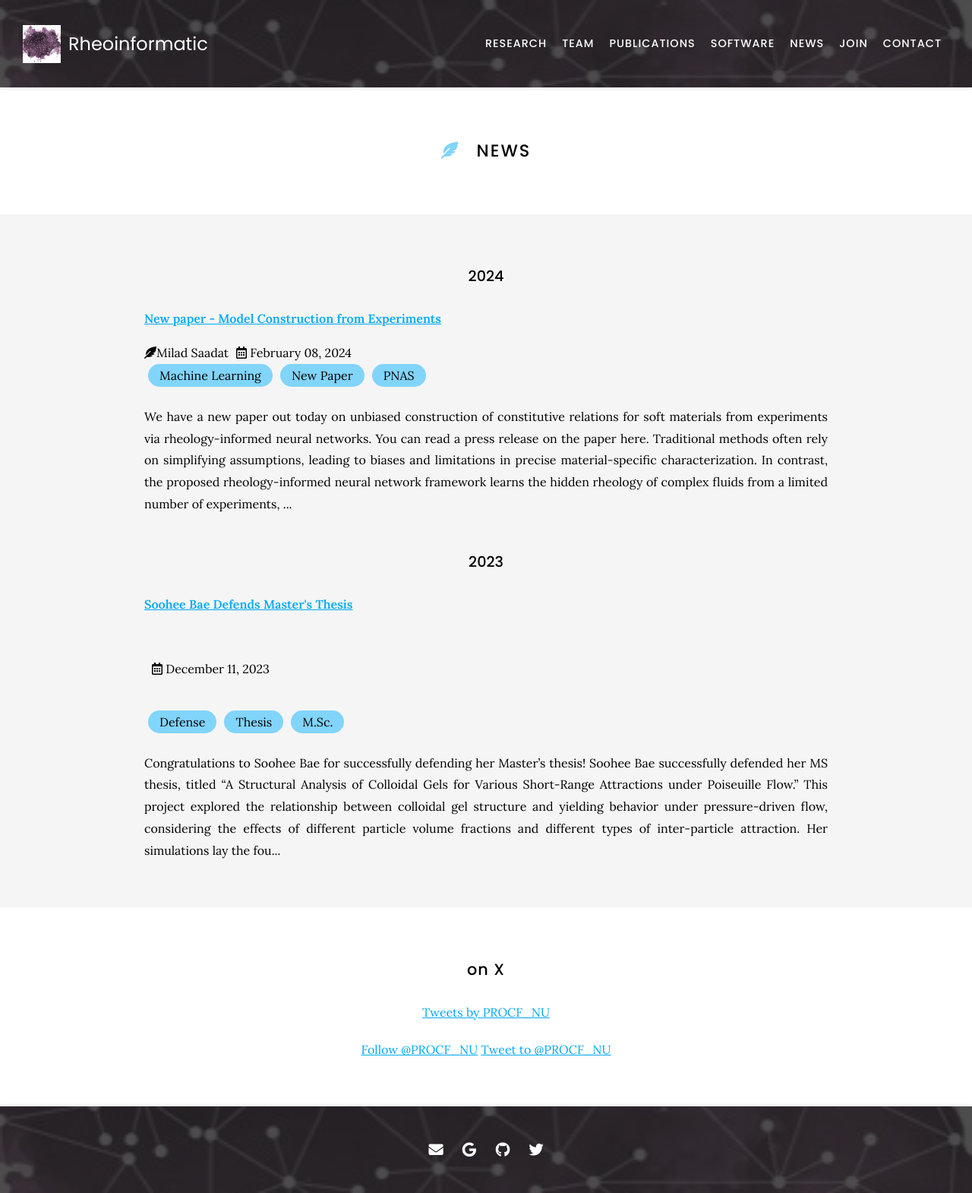
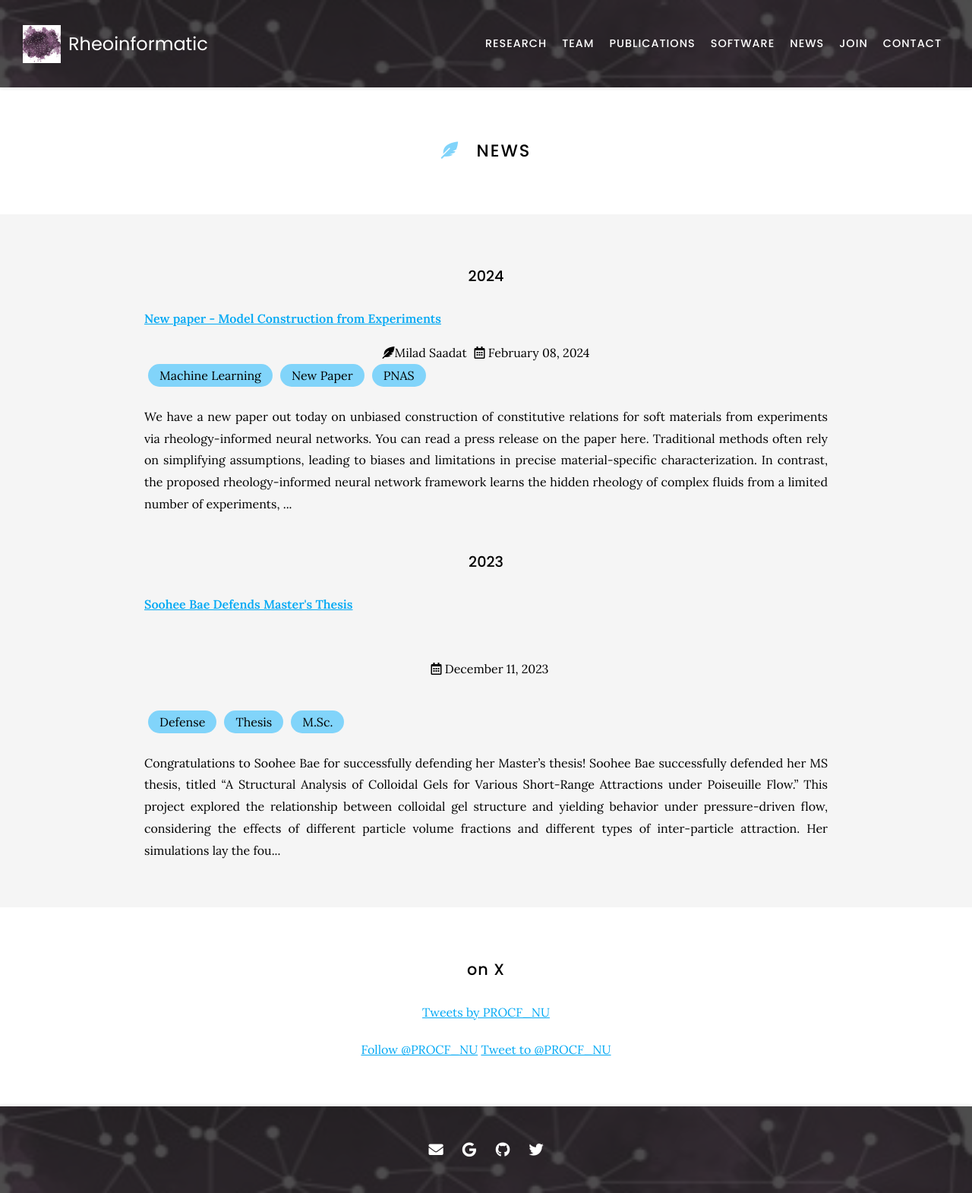
Before and after one commit to procf/procf.github.io, a Jekyll site: the page built from news/index.md, in a window 1280 px wide. Shown: the whole page at 76% size. Built offline with Jekyll 4.4.1, drawn with Linux system fonts in a browser that asks for light colours; nearby versions of some CDN libraries; comment, search, counter and statistics services are not loaded.

Commit message:
News: revert alignment to center

```diff
--- a/css/post-info.scss
+++ b/css/post-info.scss
@@ -7,7 +7,7 @@
 
 .post_info {
   display: flex;
-  justify-content: flex-start; /* Adjust as needed */
+  justify-content: center; /* Adjust as needed */
   align-items: center; /* Adjust as needed */
   margin: 0 -5px; /* Adjust as needed */
 }
@@ -22,7 +22,7 @@
   overflow: hidden; /* Ensure the image is cropped */
   margin-right: 10px; /* Add spacing between the image and the details */
   background-size: cover; /* Crop the background image to cover the container */
-  background-position-x: left; /* Center the background image within the container */
+  background-position: center; /* Center the background image within the container */
 }
 
 .post_image img {
```
